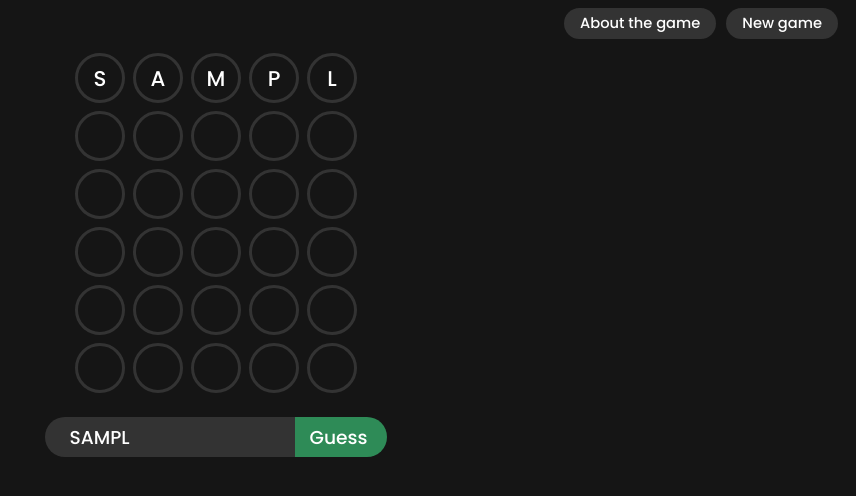
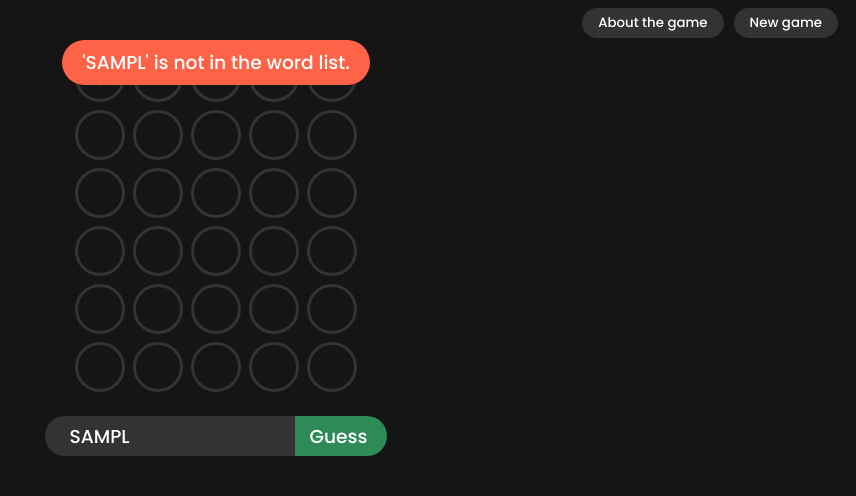
Before and after one commit to warrantica/warrantica.github.io, a plain HTML site: page rewordle/index.html in a window 1280 px wide. Both pictures are taken after typing "Sample" into the empty fields and a click on the button "Guess". Shown: the whole page, without its empty margins (424-1280 px from the left). Drawn offline with Linux system fonts and the light colour scheme.

Commit message:
REWORDLE: add error messages

```diff
--- a/rewordle/index.html
+++ b/rewordle/index.html
@@ -76,6 +76,9 @@
 			<div class="message"></div>
 		</div>
 	</form>
+	<div class="errorContainer">
+		<div class="error"></div>
+	</div>
 
 	<script src="main.js"></script>
 </body>
--- a/rewordle/main.css
+++ b/rewordle/main.css
@@ -28,7 +28,7 @@ body{
 .topBar button{
 	background-color: var(--grey-2);
 	border: none;
-	font-size: 11pt;
+	font-size: 10pt;
 	padding: 5px 16px;
 	margin-right: 10px;
 	box-sizing: border-box;
@@ -165,6 +165,28 @@ body{
 	transform: scale(1);
 }
 
+.errorContainer{
+	display: flex;
+	flex-direction: row;
+	justify-content: center;
+	align-items: center;
+	width: 100%;
+	position: absolute; top: 40px; left: 0;
+	transform: translateY(-120px);
+	transition: all .3s ease;
+}
+
+.errorContainer.active{
+	transform: translateY(0px);
+}
+
+.error{
+	padding: 8px 20px;
+	background-color: var(--red);
+	border-radius: 25px;
+	font-size: 14pt;
+}
+
 .input{
 	background-color: var(--grey-2);
 	border: none;
--- a/rewordle/main.js
+++ b/rewordle/main.js
@@ -1,5 +1,4 @@
 //TODO:
-// notifications for invalid words
 // shortcut for starting a new game?
 
 let txtSource = 'words.txt';
@@ -77,12 +76,12 @@ function getRandomWord(){
 
 function check(){
 	if(input.value.length !== 5){
-		console.log('Invalid input');
+		showError("Guess needs to be a 5 letter word.");
 		return;
 	}
 
 	if(validWords.indexOf(input.value) === -1){
-		console.log('Not a valid word');
+		showError("'" + input.value.toUpperCase() + "' is not in the word list.");
 		return;
 	}
 
@@ -132,6 +131,15 @@ function checkLetter(hint, element){
 	}
 }
 
+function showError(message){
+	document.querySelector('.error').innerHTML = message;
+	let errorContainer = document.querySelector('.errorContainer');
+	errorContainer.classList.add('active');
+	setTimeout(() => {
+		errorContainer.classList.remove('active');
+	}, 3000);
+}
+
 function winGame(){
 	let message = document.querySelector('.message');
 	message.className = 'message';
```
